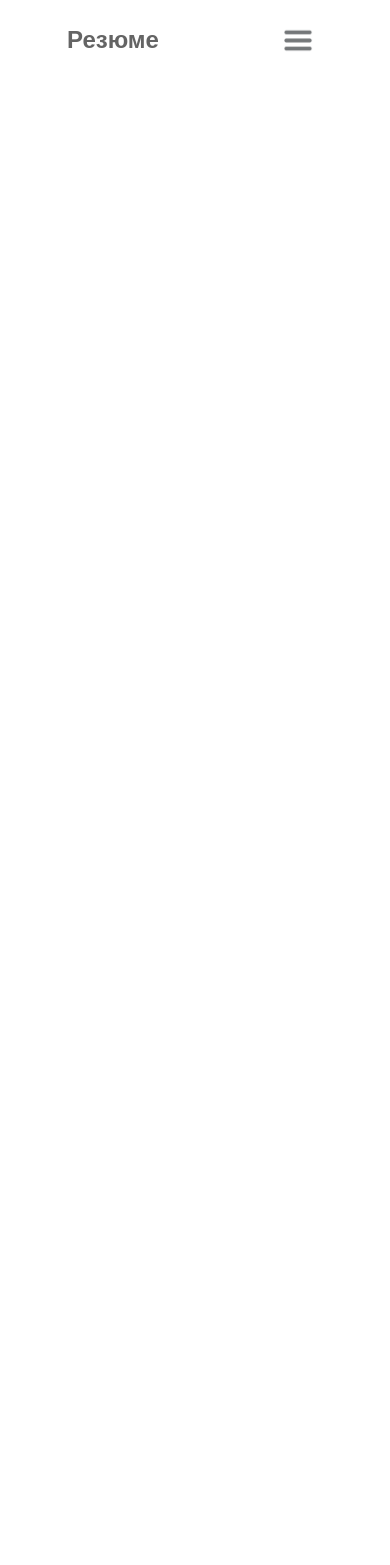
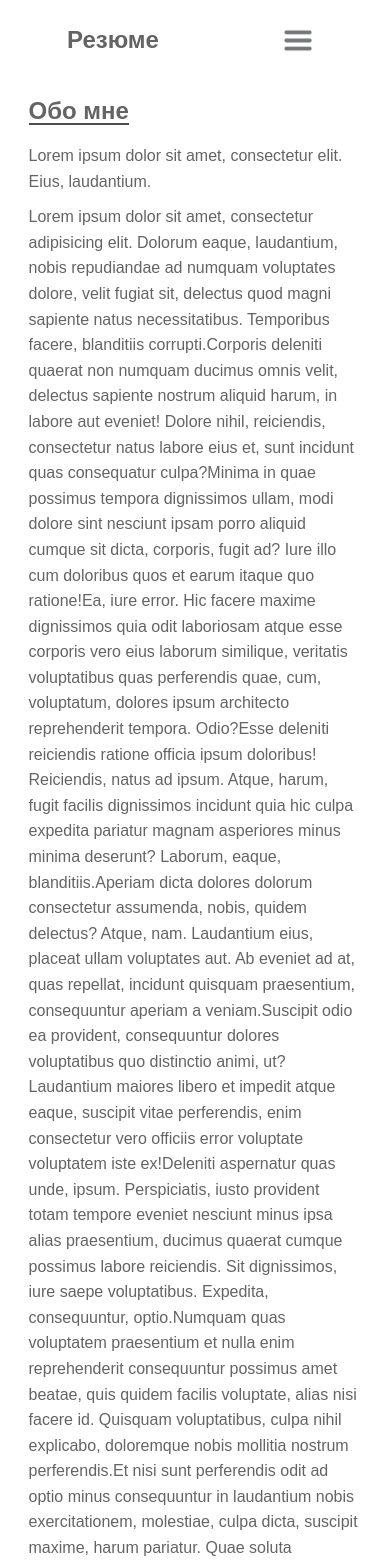
Before and after one commit to VadimRocket/portfolio-site, a React (Create React App) app: page /about in a window 390 px wide. Shown: the top 1565 px of the page. Before the commit the page ends 844 px from the top, so only its background shows below. Built offline with nearby package versions, Linux system fonts and the light colour scheme.

Commit message:
added about

```diff
--- /dev/null
+++ b/src/components/About/About.css
@@ -0,0 +1,62 @@
+.about {
+	height: calc(100vh -80px);
+	margin: 0 auto;
+	padding: 42px;
+	width: 72%;
+}
+
+.title {
+	position: relative;
+	line-height: 1em;
+	margin: 20px 0;
+}
+.title:after {
+	content: "";
+	position: absolute;
+	border-bottom: 2px solid #4d4c59;
+	width: 100px;
+	height: 1px;
+	bottom: -2px;
+	left: 0;
+}
+
+.paragraph {
+  margin-bottom: 10px;
+  line-height: 1.6em;
+}
+
+
+@media (max-width: 800px) {
+  .about {
+    width: 100%;
+    padding: 0 10px;
+  }
+}
+
+@media (max-width: 650px) {
+  .about__header {
+    flex-direction: column;
+  }
+
+  .about__name-box {
+    border-left: none;
+    border-top: 1px solid rgb(100, 100, 100);
+    margin: 20px 0 0 0;
+    padding: 10px 0 0 0;
+    text-align: center;
+  }
+
+  .job-title {
+    padding: 0;
+  }
+}
+
+@media (max-width: 500px) {
+  .name {
+    font-size: 36px;
+  }
+
+  .job-title {
+    font-size: 18px;
+  }
+}
--- /dev/null
+++ b/src/components/About/About.js
@@ -0,0 +1,29 @@
+import React from 'react';
+import './About.css';
+
+const About = () => {
+	return (
+	  <section className="about tab">
+	  	 <div className="about__content">
+	  	 	<h1 className="title">Обо мне</h1>
+	  	 	<p className="paragraph">Lorem ipsum dolor sit amet, consectetur elit. Eius, laudantium.</p>
+	  	 	<p className="paragraph"><span>Lorem ipsum dolor sit amet, consectetur adipisicing elit. Dolorum eaque, laudantium, nobis repudiandae ad numquam voluptates dolore, velit fugiat sit, delectus quod magni sapiente natus necessitatibus. Temporibus facere, blanditiis corrupti.</span>
+	  	 	<span>Corporis deleniti quaerat non numquam ducimus omnis velit, delectus sapiente nostrum aliquid harum, in labore aut eveniet! Dolore nihil, reiciendis, consectetur natus labore eius et, sunt incidunt quas consequatur culpa?</span>
+	  	 	<span>Minima in quae possimus tempora dignissimos ullam, modi dolore sint nesciunt ipsam porro aliquid cumque sit dicta, corporis, fugit ad? Iure illo cum doloribus quos et earum itaque quo ratione!</span>
+	  	 	<span>Ea, iure error. Hic facere maxime dignissimos quia odit laboriosam atque esse corporis vero eius laborum similique, veritatis voluptatibus quas perferendis quae, cum, voluptatum, dolores ipsum architecto reprehenderit tempora. Odio?</span>
+	  	 	<span>Esse deleniti reiciendis ratione officia ipsum doloribus! Reiciendis, natus ad ipsum. Atque, harum, fugit facilis dignissimos incidunt quia hic culpa expedita pariatur magnam asperiores minus minima deserunt? Laborum, eaque, blanditiis.</span>
+	  	 	<span>Aperiam dicta dolores dolorum consectetur assumenda, nobis, quidem delectus? Atque, nam. Laudantium eius, placeat ullam voluptates aut. Ab eveniet ad at, quas repellat, incidunt quisquam praesentium, consequuntur aperiam a veniam.</span>
+	  	 	<span>Suscipit odio ea provident, consequuntur dolores voluptatibus quo distinctio animi, ut? Laudantium maiores libero et impedit atque eaque, suscipit vitae perferendis, enim consectetur vero officiis error voluptate voluptatem iste ex!</span>
+	  	 	<span>Deleniti aspernatur quas unde, ipsum. Perspiciatis, iusto provident totam tempore eveniet nesciunt minus ipsa alias praesentium, ducimus quaerat cumque possimus labore reiciendis. Sit dignissimos, iure saepe voluptatibus. Expedita, consequuntur, optio.</span>
+	  	 	<span>Numquam quas voluptatem praesentium et nulla enim reprehenderit consequuntur possimus amet beatae, quis quidem facilis voluptate, alias nisi facere id. Quisquam voluptatibus, culpa nihil explicabo, doloremque nobis mollitia nostrum perferendis.</span>
+	  	 	<span>Et nisi sunt perferendis odit ad optio minus consequuntur in laudantium nobis exercitationem, molestiae, culpa dicta, suscipit maxime, harum pariatur. Quae soluta temporibus facilis accusamus, at illum doloribus incidunt, nostrum.</span>
+	  	 	<span>Vel est minus perspiciatis aliquid incidunt enim. Officiis accusamus praesentium voluptatibus, a minus ea, corporis nesciunt, ex dolorem atque.</span>
+
+
+	  	 </p>
+	  	 </div>
+	  </section>
+	);
+};
+
+export default About;
--- a/src/components/App/App.js
+++ b/src/components/App/App.js
@@ -2,6 +2,7 @@ import React, { Component } from 'react';
 import  { Route, Redirect } from 'react-router-dom';
 import Home from '../Home/Home';
 import NavBar from '../NavBar/NavBar';
+import About from '../About/About';
 
 
 
@@ -24,6 +25,7 @@ class App extends Component {
           path={`${process.env.PUBLIC_URL}/`}
           component={Home}
         />
+        <Route path={`${process.env.PUBLIC_URL}/about`} component={About} />
 
       </div>
     );
```
Also changed, not shown: 1 other file (tests, documents, lock files or other folders).
